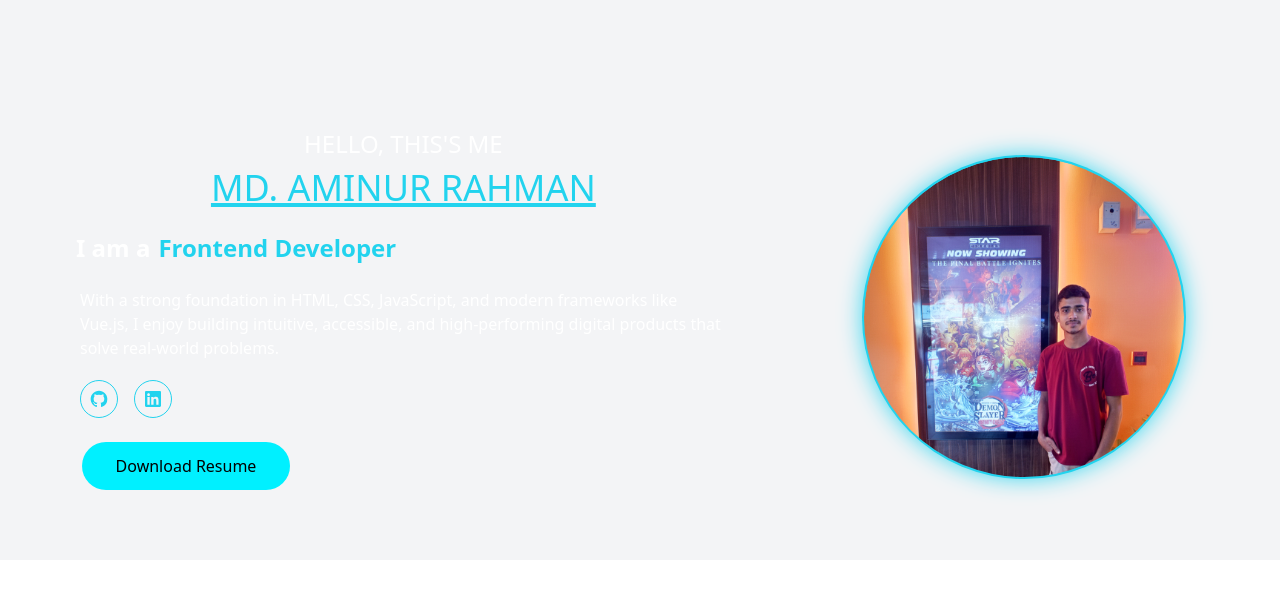
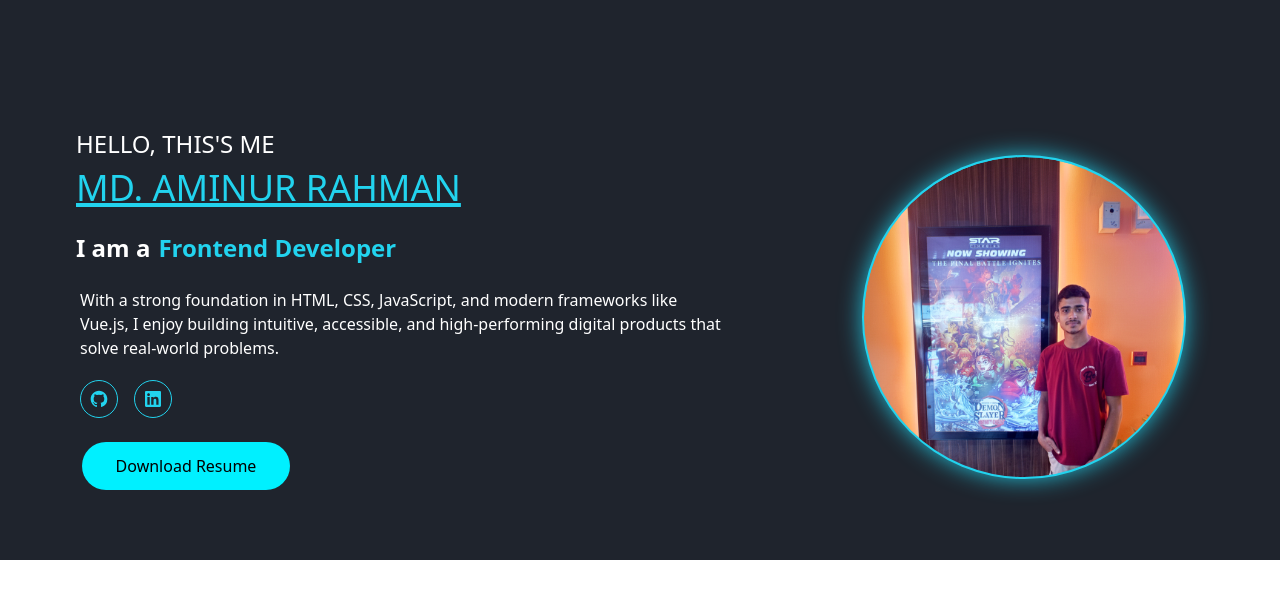
Before and after one commit to arsuhan/My-Portfolio, a Vue app: page /hero in a window 1280 px wide. Shown: the top 598 px of the page. Built offline with nearby package versions, Linux system fonts and the light colour scheme.

Commit message:
update in hero

```diff
--- a/src/views/About.vue
+++ b/src/views/About.vue
@@ -5,7 +5,7 @@ const showMore = ref(false)
 </script>
 
 <template>
-  <section id="about" class="py-16 dark:bg-[#1f242d]">
+  <section id="about" class="py-2 bg-[#1f242d]">
     <!--  -->
     <div class="w-full mx-auto flex flex-col lg:flex-row items-center lg:items-start gap-4 px-6 lg:px-20">
 
@@ -14,14 +14,14 @@ const showMore = ref(false)
         <img
           src="/public/suhan.jpg"
           alt="About Image"
-          class="rounded-xl border-2 lg:mt-20 border-cyan-400 object-cover shadow-lg shadow-cyan-400
+          class="rounded-xl border lg:mt-20 xs:mt-10 border-cyan-400 object-cover shadow-lg
                  xs:w-[230px] xs:h-[240px] sm:w-[280px] sm:h-[280px] lg:w-[290px] lg:h-[370px]
                  duration-500 transition hover:scale-[1.03]"
         />
       </div>
 
       <!-- Right Content -->
-      <div class="lg:w-full xs:-mx-3 h-auto bg-gray-700 p-5 md:p-10 rounded-xl xs:mt-6">
+      <div class="lg:w-full xs:-mx-3 h-auto bg-gray-700 p-5 md:p-10 rounded-xl xs:mt-8">
         <!-- Heading -->
         <h1 class="text-2xl md:text-3xl font-bold text-cyan-400 mb-4">
           About Me
--- a/src/views/Contact.vue
+++ b/src/views/Contact.vue
@@ -40,7 +40,7 @@ const submitForm = async () => {
 </script>
 
 <template>
-    <section id="contact" class="dark:bg-[#1f242d] bg-gray-100">
+    <section id="contact" class="bg-[#1f242d]">
     <section class="py-8 -my-1 shadow-lg dark:text-white">
       <section class="text-center">
         <h1 class="lg:text-4xl xs:text-xl font-serif font-bold xs:-mt-6 lg:mt-1">
--- a/src/views/Hero.vue
+++ b/src/views/Hero.vue
@@ -1,7 +1,7 @@
 <template>
   <section
     id="home"
-    class="md:py-2 dark:bg-[#1f242d] bg-gray-100 md:min-h-[600px] lg:min-h-[560px] overflow-x-hidden"
+    class="md:py-2 bg-[#1f242d] md:min-h-[600px] lg:min-h-[560px] overflow-x-hidden"
   >
     <section
       class="lg:mt-40 flex items-center justify-center md:px-4 xs:px-4 relative"
@@ -14,13 +14,13 @@
           class="md:mt-20 lg:-mt-10 xs:mt-24 md:mx-auto"
         >
           <p
-            class="text-2xl md:text-1xl lg:text-2xl font-medium text-white -mt-4 md:mt-0 xs:-mx-5 lg:text-left uppercase md:justify-center md:items-center md:flex"
+            class="text-2xl md:text-1xl lg:text-2xl font-medium text-white -mt-4 md:mt-0 xs:-mx-5 lg:text-left uppercase lg:justify-start md:justify-center md:items-center md:flex"
           >
             Hello, This's Me
           </p>
 
           <h1
-            class="xs:text-3xl md:text-3xl lg:text-4xl font-medium text-cyan-400 uppercase mt-2 underline underline-offset-2 decoration-4 lg:text-left xs:-mx-5 md:justify-center md:items-center md:flex"
+            class="xs:text-3xl md:text-3xl lg:text-4xl font-medium text-cyan-400 uppercase mt-2 underline underline-offset-2 decoration-4 lg:text-left xs:-mx-5 lg:justify-start md:justify-center md:items-center md:flex"
           >
             Md. Aminur Rahman
           </h1>
--- a/src/views/Project.vue
+++ b/src/views/Project.vue
@@ -44,7 +44,7 @@ const states = reactive([
 
 <template>
 
-    <section id="project" class="dark:bg-[#1f242d] bg-gray-100">
+    <section id="project" class="bg-[#1f242d]">
   <section class="py-8 items-center">
     <section class="text-center">
       <h1 class="lg:text-4xl xs:text-xl font-bold font-serif lg:mt-4 xs:-mt-4">
--- a/src/views/Skills.vue
+++ b/src/views/Skills.vue
@@ -143,7 +143,7 @@ const filteredStates = computed(() => {
 </script>
 
 <template>
-<section id="skill" class="dark:bg-[#1f242d] bg-gray-100">
+<section id="skill" class="bg-[#1f242d]">
   <section class="py-8 items-center">
     <section class="text-center">
       <h1 class="lg:text-2xl xs:text-xl font-serif font-bold xs:mt-2 md:mt-2 lg:-mt-5">
```
